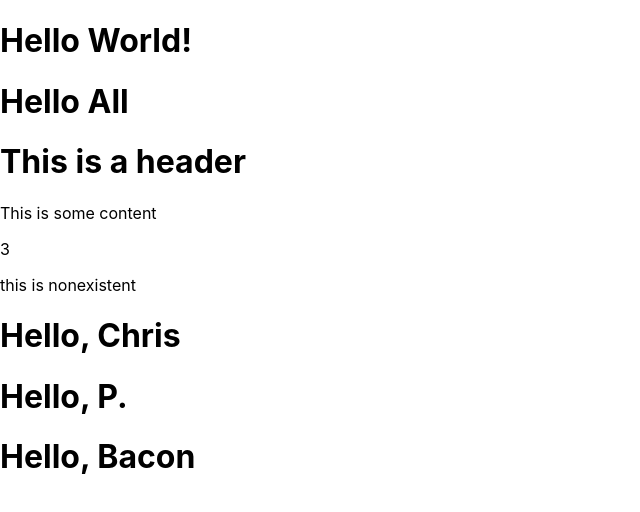
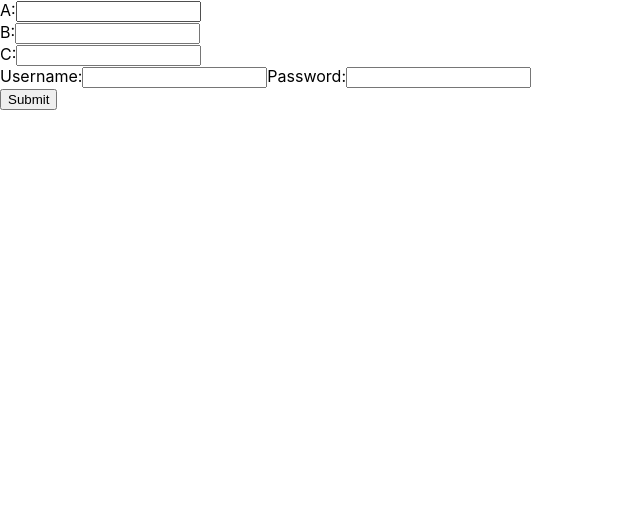
Before and after one commit to gireson91/react, a React (Create React App) app in the folder react-practice/: page / in a window 1280 px wide. Shown: the top 512 px of the page, without its empty margins (0-640 px from the left). Built offline with nearby package versions, Linux system fonts and the light colour scheme.

Commit message:
end of day save

```diff
--- a/react-practice/src/App.jsx
+++ b/react-practice/src/App.jsx
@@ -2,12 +2,38 @@ import logo from './logo.svg';
 import './App.css';
 import MyComponent from './MyComponent';
 import PropComp from './Props'
+import MilesAhead from './MilesAhead';
+import Login from './Credentials';
 
 function App() {
+
+  function printInput(event) {
+    // print the inputs name and its value
+    console.log("EVENT:", event);
+    console.log(event.target.name, ":", event.target.value);
+  }
+
+  const EventExample = () => {
+    return (
+    <>
+      <label htmlFor="a">A:</label>
+      <input type="text" name="a" id="a" onChange={printInput}/>
+      <br/>
+      <label htmlFor="b">B:</label>
+      <input type="text" name="b" id="b" onChange={printInput}/>
+      <br/>
+      <label htmlFor="c">C:</label>
+      <input type="text" name="c" id="c" onChange={printInput}/>
+    </>
+  )};
   return (
     <>
-    <MyComponent/>
+    {/* <MyComponent/>
     <PropComp/>
+    <MilesAhead/> */}
+    <EventExample/>
+    <br/>
+    <Login/>
     </>
   );
 }
--- /dev/null
+++ b/react-practice/src/Credentials.jsx
@@ -0,0 +1,32 @@
+import {useState} from 'react';
+
+const Login = () => {
+    const [username, setUsername] = useState('');
+    const [password, setPassword] = useState('');
+
+    const showCredentials = (e) => {
+        e.preventDefault();
+        // console.log(username, password);
+    }
+    return(
+        <>
+        <form onSubmit={showCredentials}>
+            <label>Username:</label>
+            <input name="username"
+            type="text"
+            value={username}
+            onClick={(event) => setUsername(event.target.value)}/>
+
+            <label>Password:</label>
+            <input type="password"
+            type="text"
+            value={password}
+            onChange={event => setPassword(event.target.value)}/>
+            <br/>
+            <button>Submit</button>
+        </form>
+        </>
+    )
+}
+
+export default Login;
--- /dev/null
+++ b/react-practice/src/MilesAhead.jsx
@@ -0,0 +1,16 @@
+import {useState} from 'react';
+
+const MilesAhead = () => {
+    const [steps, setSteps] = useState(0);
+    const increment = () => {
+        setSteps(prev => prev + 1);
+    }
+    return (
+        <>
+        <p> Today you've taken {steps} steps!</p>
+        <br/>
+        <button onClick={increment}>I took another step</button>
+        </>
+    );
+}
+export default MilesAhead;
```
